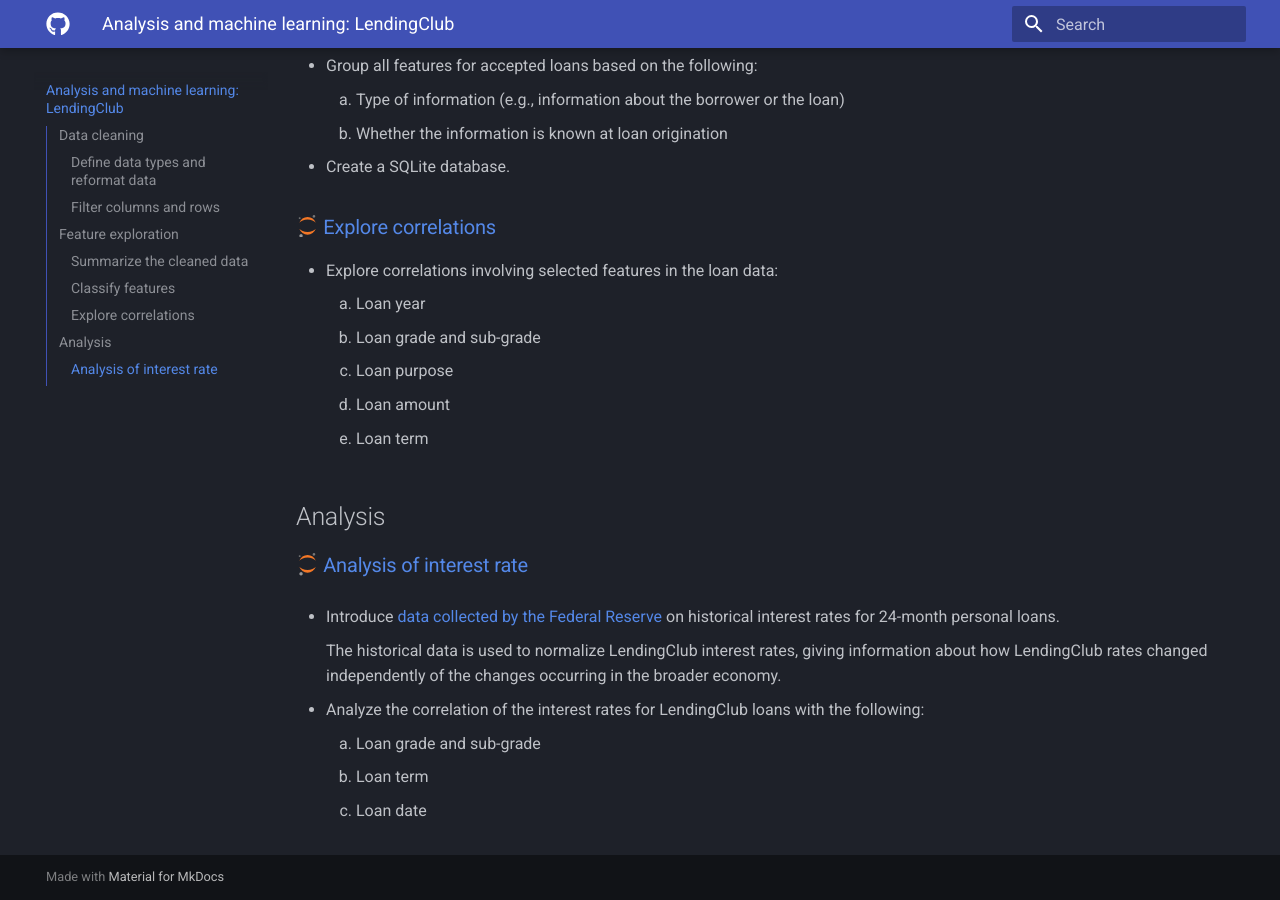
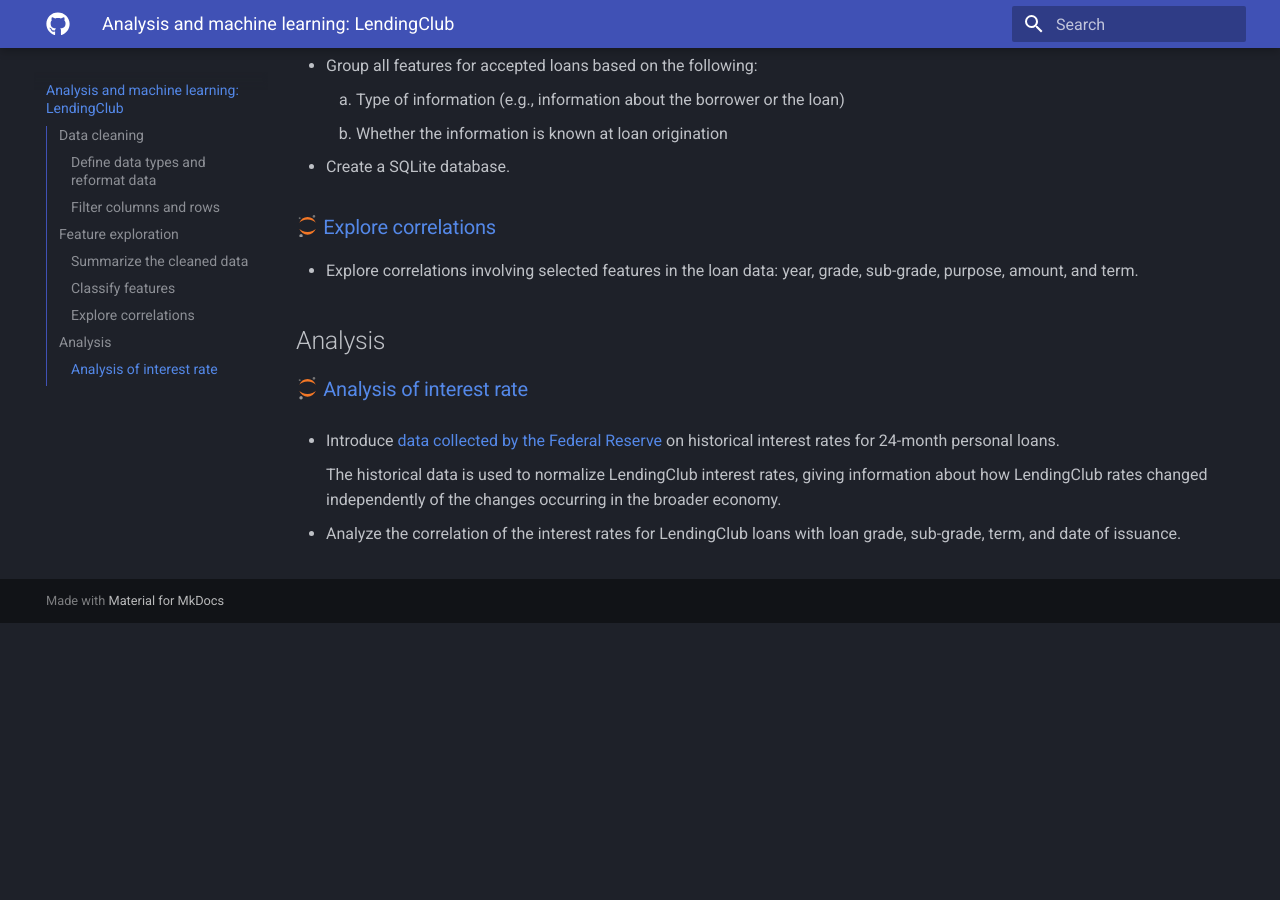
Before and after one commit to MarkCButler/lending-club, an MkDocs documentation site: the page built from pages/index.md, in a window 1280 px wide and 900 px high, scrolled down 1042 px. Built offline with MkDocs 1.6.1 and Material for MkDocs 9.7.7, drawn with Linux system fonts in a browser that asks for light colours; after the commit the page ends 1665 px from its top, so only the background shows below that.

```diff
--- a/pages/index.md
+++ b/pages/index.md
@@ -57,12 +57,8 @@
 
 ### [:jupyter-colored: Explore correlations](converted_notebooks/correlations-01.html)
 
-- Explore correlations involving selected features in the loan data:
-    1. Loan year
-    2. Loan grade and sub-grade
-    3. Loan purpose
-    4. Loan amount
-    5. Loan term
+- Explore correlations involving selected features in the loan data: year, grade,
+  sub-grade, purpose, amount, and term.
 
 ## Analysis
 
@@ -75,7 +71,5 @@
     information about how LendingClub rates changed independently of the changes
     occurring in the broader economy.
 
-- Analyze the correlation of the interest rates for LendingClub loans with the following:
-    1. Loan grade and sub-grade
-    2. Loan term
-    3. Loan date
+- Analyze the correlation of the interest rates for LendingClub loans with loan grade,
+  sub-grade, term, and date of issuance.
```
